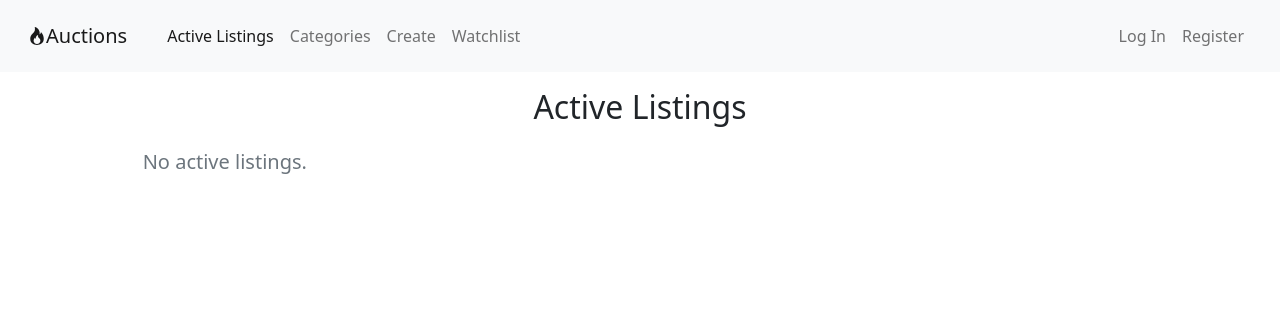
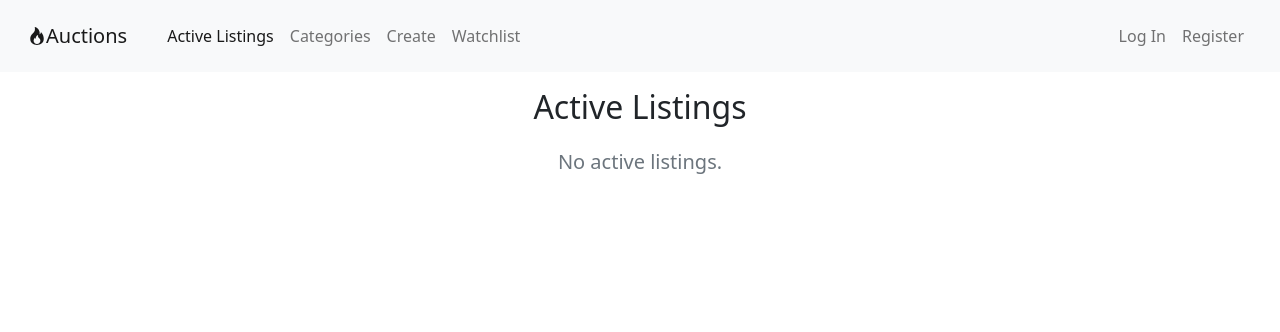
Before and after one commit to ReshanCSX/CS50W-Project2-Commerce, a Django app: page / in a window 1280 px wide. Shown: the top 332 px of the page. Run offline with Django 3.2, Linux system fonts and the light colour scheme; data that the repository does not hold is empty.

Commit message:
empty message centerd

```diff
--- a/auctions/templates/auctions/index.html
+++ b/auctions/templates/auctions/index.html
@@ -36,7 +36,7 @@
 
                     </div>
                 {% empty %}
-                    <h5 class="text-muted">No active listings.</h5>
+                    <h5 class="text-muted text-center">No active listings.</h5>
                 {% endfor %}
             </div>
         </div>
--- a/auctions/templates/auctions/watchlist.html
+++ b/auctions/templates/auctions/watchlist.html
@@ -45,7 +45,7 @@
                 </div>
             </a>
             {% empty %}
-            <h5 class="text-muted">Your watchlist is empty.</h5>
+            <h5 class="text-muted text-center">Your watchlist is empty.</h5>
         {% endfor %}
     </div>
 </div>
```
